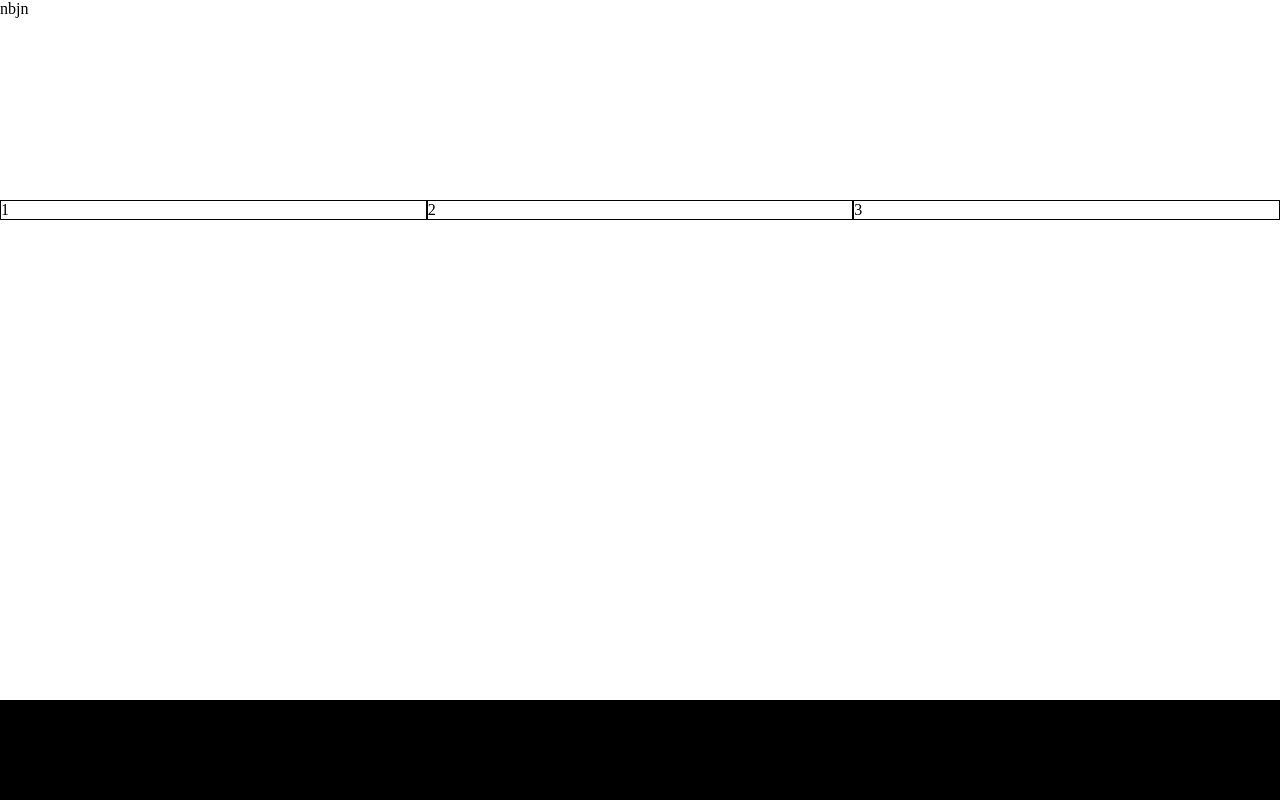
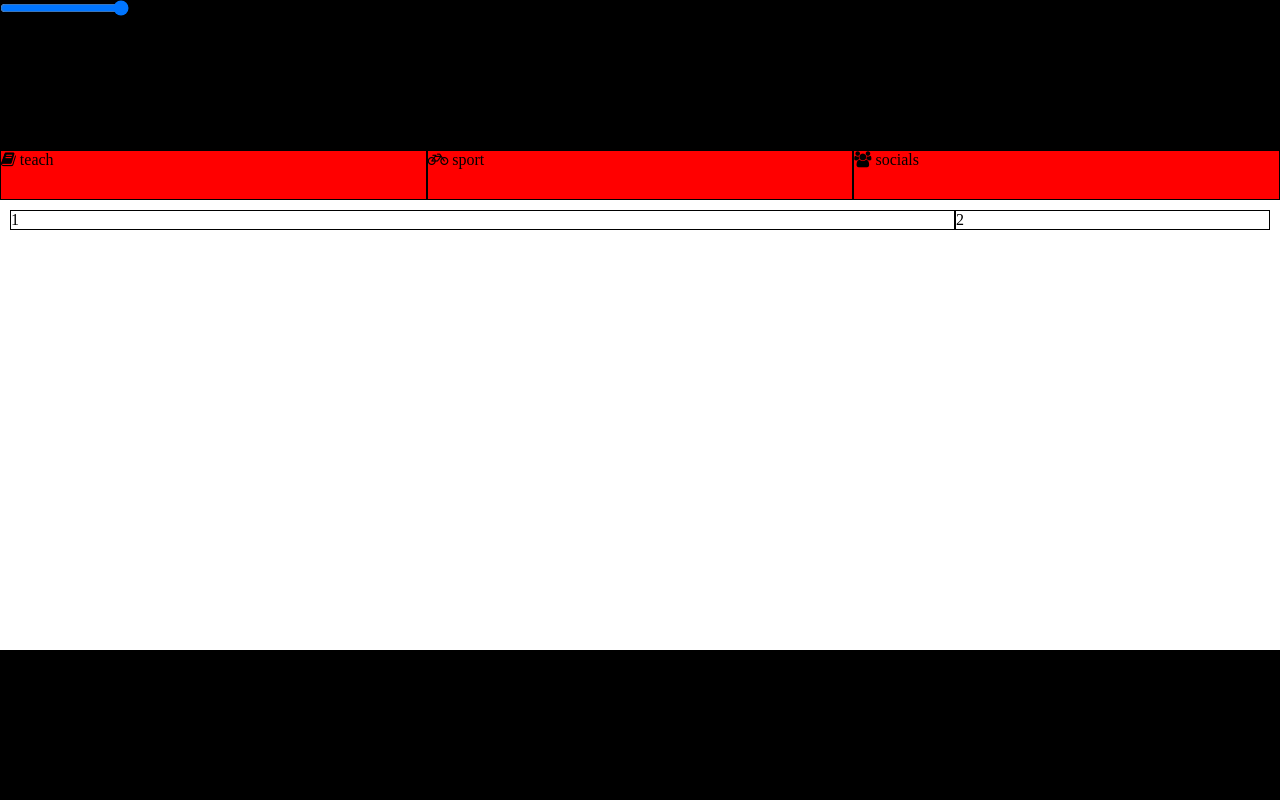
Before and after one commit to Piffek/pattern, a plain HTML site: page index.html in a window 1280 px wide. Drawn offline with Linux system fonts and the light colour scheme.

Commit message:
add media

```diff
--- a/index.html
+++ b/index.html
@@ -5,22 +5,27 @@
 	<title>Pattern</title>
 	<meta name="viewport" content="width=device-width, initial-scale=1">
     <link rel="stylesheet" href="style.css" />
+    <link href="https://maxcdn.bootstrapcdn.com/font-awesome/4.7.0/css/font-awesome.min.css" rel="stylesheet" integrity="sha384-wvfXpqpZZVQGK6TAh5PVlGOfQNHSoD2xbE+QkPxCAFlNEevoEH3Sl0sibVcOQVnN" crossorigin="anonymous">
 </head>
 <body>
+	<div class="night"></div>
 	<header>
-		nbjn
+		<input type="range" name="neon" min="0" max="100" value="100">
 	</header>
 
 	<nav>
+	    <div><i class="fa fa-book" aria-hidden="true"></i> <span>teach</span></div>
+		<div><i class="fa fa-bicycle" aria-hidden="true"></i> <span>sport</span></div>
+		<div><i class="fa fa-users" aria-hidden="true"></i> <span>socials</span></div>
 	</nav>
 
-	<article>
-		<div>1</div>
-		<div>2</div>
-		<div>3</div>
-	</article>
+		<article>
+			<div>1</div>
+			<div>2</div>
+		</article>
+	<footer>
 
-	<footer>
 	</footer>
+
 </body>
 </html>
--- a/style.css
+++ b/style.css
@@ -2,22 +2,23 @@
 	margin:0;
 }
 
+
 header{
 	width:100%;
 	height:150px;
-
+	background: black;
 }
 
-nav{
-	width:100%;
-    height:50px;
-
+body{
+    height:100vh;
 }
 
-article{
-	display:grid;
-	grid-template-columns: repeat(3, 1fr);
+
+nav > div{
+	border:1px solid black;
 }
+
+
 
 article > div{
 	border:1px solid black;
@@ -25,9 +26,52 @@ article > div{
 
 
 footer{
+	width:100%;
+	height:150px;
+	background: black;
+	position:fixed;
+	bottom:0;
+}
+
+.night{
 	position:absolute;
-	bottom:0;
-	width:100%;
-	height:100px;
-	background: black;
+    background:black;
+	opacity:0;
+	width:100vw;
+	height:100vh
 }
+
+@media (max-width:500px){
+
+	nav{
+		background:red;
+	    display: grid;
+		height: 100px;
+	    grid-template-rows: 1fr 1fr 1fr;
+	}
+
+	article{
+		display:grid;
+		grid-template-rows: repeat(2, 1fr);
+	}
+
+}
+
+@media (min-width:500px){
+
+	nav{
+		width:100%;
+		height:50px;
+		background:red;
+		display:grid;
+		grid-template-columns: repeat(3, 1fr);
+	}
+
+
+	article{
+		display:grid;
+		grid-template-columns: 75% 25%;
+		padding:10px
+	}
+
+}
```
